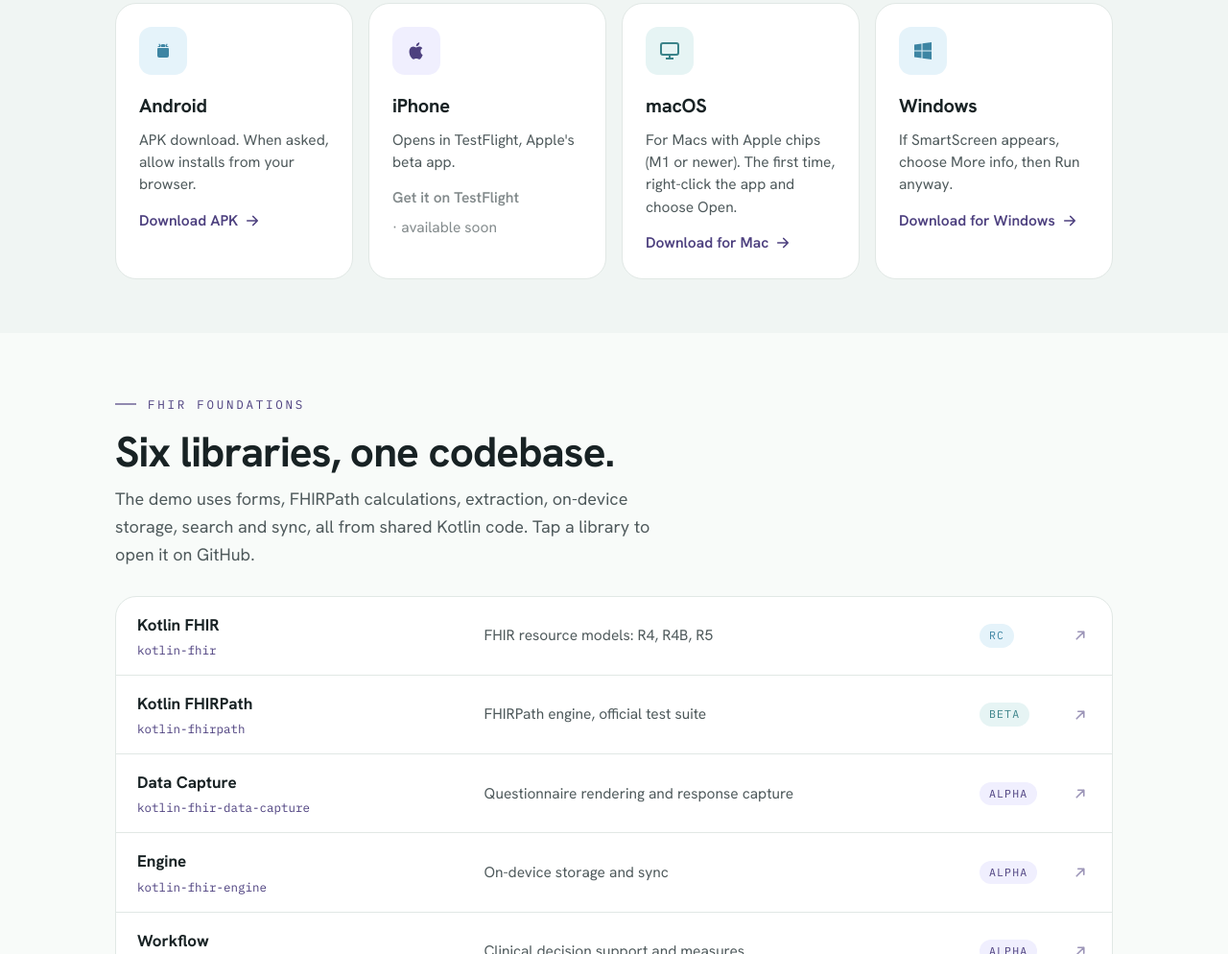
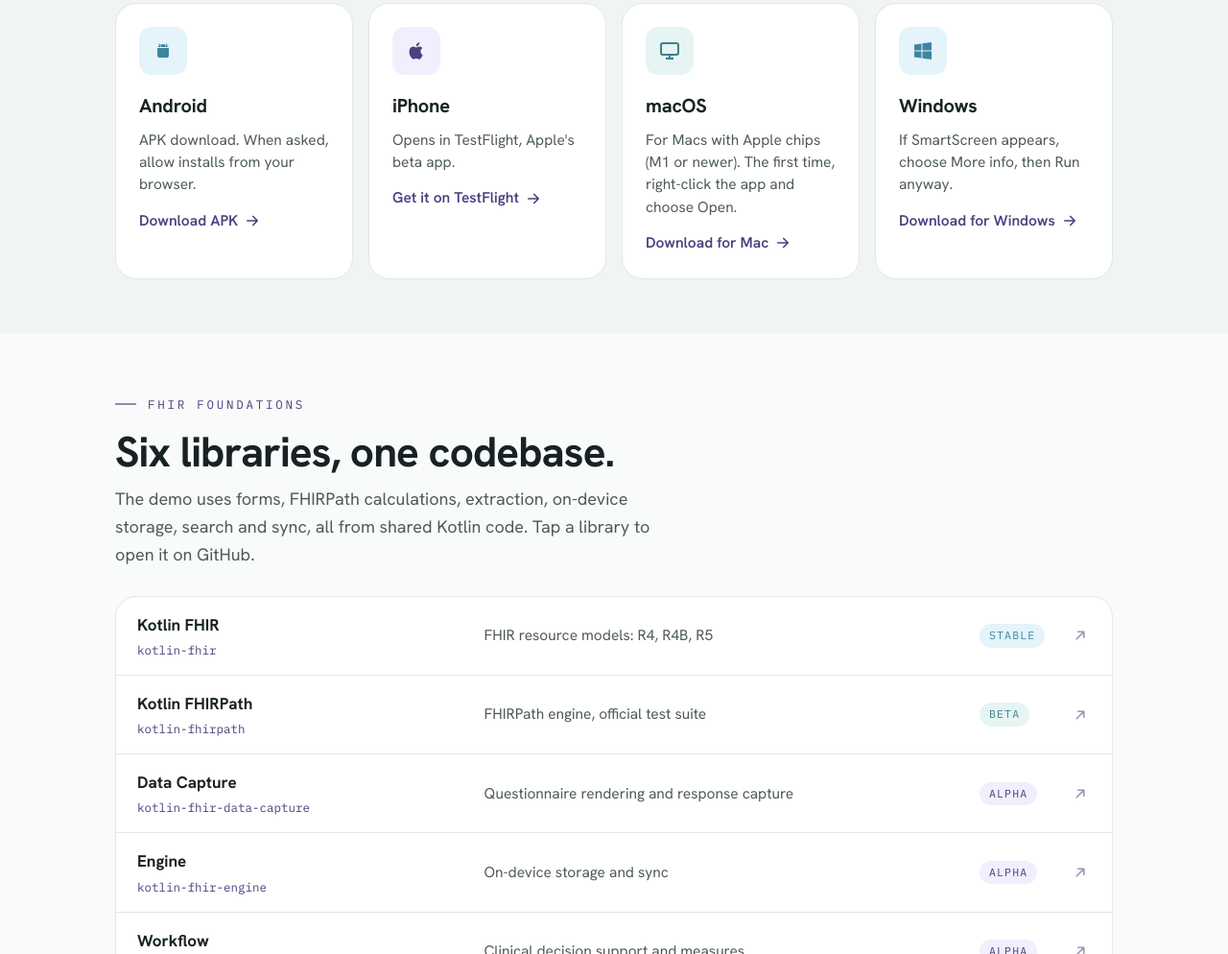
Before and after one commit to FikriMilano/gdhf-kmp-demo, a plain HTML site: page index.html in a window 1280 px wide. Shown: the part 2295-3289 px from the top of the page at 96% size. Drawn offline with Linux system fonts and the light colour scheme.

Commit message:
Add the TestFlight link and mark Kotlin FHIR as stable
The iPhone card now opens the public TestFlight link. Kotlin FHIR 1.0.0 is released, so its badge says STABLE instead of RC.

```diff
--- a/index.html
+++ b/index.html
@@ -176,7 +176,7 @@ a.card:hover { border-color: var(--purple-3); transform: translateY(-2px); box-s
 .lib-go { width: 18px; height: 18px; color: var(--purple); opacity: .55; transition: opacity .15s, transform .15s; }
 .lib:hover .lib-go { opacity: 1; transform: translate(2px, -2px); }
 .status { font-family: var(--mono); font-size: 11.5px; letter-spacing: .1em; border-radius: 999px; padding: 3px 10px; white-space: nowrap; justify-self: start; }
-.s-rc { background: var(--sky); color: var(--teal); }
+.s-stable { background: var(--sky); color: var(--teal); }
 .s-beta { background: var(--mint); color: var(--teal-2); }
 .s-alpha { background: var(--lavender); color: var(--purple); }
 @media (max-width: 640px) {
@@ -547,7 +547,7 @@ html.present.cycling .present-hint { opacity: .55; }
         <li><a class="lib" href="https://github.com/ohs-foundation/kotlin-fhir" target="_blank" rel="noopener" data-goatcounter-click="lib-kotlin-fhir">
           <span class="lib-name">Kotlin FHIR<code>kotlin-fhir</code></span>
           <span class="lib-desc">FHIR resource models: R4, R4B, R5</span>
-          <span class="status s-rc">RC</span>
+          <span class="status s-stable">STABLE</span>
           <svg class="lib-go" viewBox="0 0 24 24" fill="none" stroke="currentColor" stroke-width="2.2" stroke-linecap="round" stroke-linejoin="round" aria-hidden="true"><path d="M7 17 17 7M9 7h8v8"/></svg>
         </a></li>
         <li><a class="lib" href="https://github.com/ohs-foundation/kotlin-fhirpath" target="_blank" rel="noopener" data-goatcounter-click="lib-kotlin-fhirpath">
@@ -687,7 +687,7 @@ var qrcode=function(){var t=function(t,r){var e=t,n=g[r],o=null,i=0,a=null,u=[],
 const LINKS = {
   web:         "https://gdhf.fikrimilano.com",                                             // hosted web app
   android:     "https://github.com/FikriMilano/gdhf-anc-demo/releases/download/v1.0.0/Antenatal-Care-Demo-1.0.apk",                                             // APK, e.g. a GitHub Release asset
-  ios:         "",                                             // TestFlight public link
+  ios:         "https://testflight.apple.com/join/R6Q454XG",                                             // TestFlight public link
   macos:       "https://github.com/FikriMilano/gdhf-anc-demo/releases/download/v1.0.0/Antenatal-Care-Demo-1.0.0.dmg",                                             // .dmg
   windows:     "https://github.com/FikriMilano/gdhf-anc-demo/releases/download/v1.0.0/Antenatal-Care-Demo-1.0.0.msi",                                             // .msi / .exe
   deploy:      "mailto:fred@ohs.foundation?subject=Partnering%20with%20OHS%20(via%20GDHF%202026)",                                             // OHS deployment / partnership contact
```
